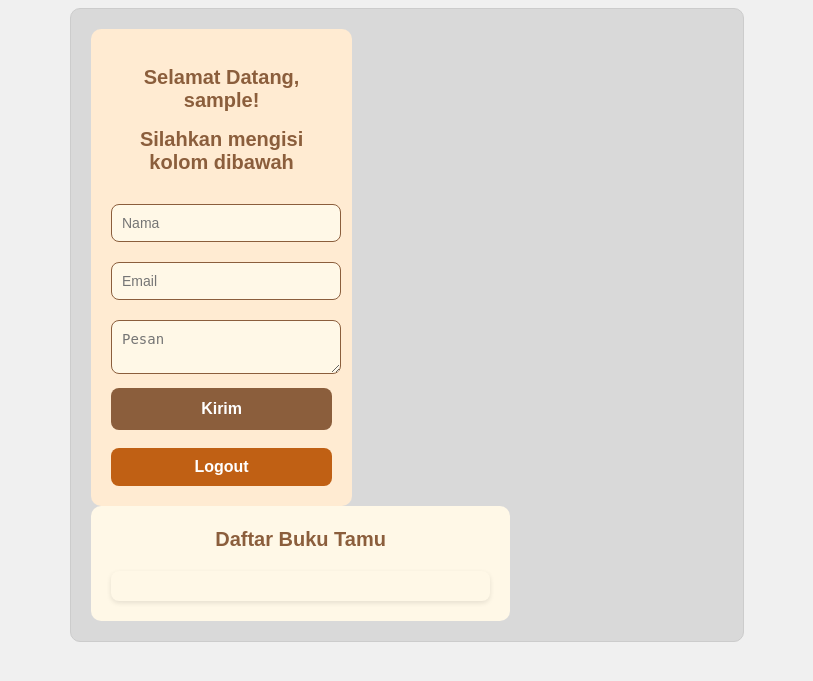
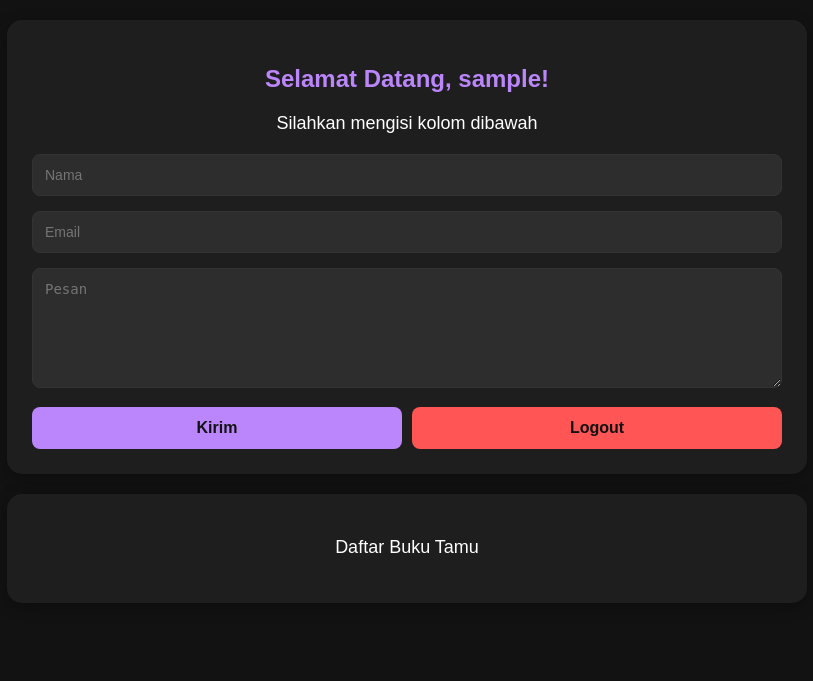
Before and after one commit to geatasya/bukutamu, a PHP site: page /buku_tamu.php in a window 1280 px wide. Shown: the top 681 px of the page, without its empty margins (233-1046 px from the left). Run offline with PHP 8.4, Linux system fonts and the light colour scheme; the visitor is signed in with stand-in values (Sample User, id 1); data that the repository does not hold is empty.

Commit message:
buku_tamu.php

```diff
--- a/buku_tamu.php
+++ b/buku_tamu.php
@@ -1,22 +1,24 @@
 <?php
+session_start();
 
 $servername = "localhost";
 $dbUsername = "root";
-$dbPassword = "";
+$dbPassword = "GeatasyaMySQL29.";
 $dbname = "buku_tamu";
 
 $conn = new mysqli($servername, $dbUsername, $dbPassword, $dbname);
 
-session_start();
+if ($conn->connect_error) {
+    die("Connection failed: " . $conn->connect_error);
+}
+
 if (!isset($_SESSION['username'])) {
-    header("Location: index.php");
+    header("Location: login.php");
     exit();
 }
 
-$data_tamu = [];
-$query = "SELECT * FROM tb_tamu";
+$query = "SELECT * FROM tb_tamu ORDER BY created_at DESC";
 $data_tamu = $conn->query($query);
-
 
 if ($_SERVER["REQUEST_METHOD"] == "POST") {
     $nama = htmlspecialchars($_POST['nama']);
@@ -30,8 +32,10 @@ if ($_SERVER["REQUEST_METHOD"] == "POST") {
     ];
 
     $_SESSION['buku_tamu'][] = $newEntry;
-    $query = "INSERT INTO tb_tamu (nama, email, pesan) VALUES ('$nama','$email', '$pesan')";
-    $fetch = $conn->query($query);
+
+    $stmt = $conn->prepare("INSERT INTO tb_tamu (nama, email, pesan) VALUES (?, ?, ?)");
+    $stmt->bind_param("sss", $nama, $email, $pesan);
+    $stmt->execute();
 }
 
 ?>
@@ -44,120 +48,126 @@ if ($_SERVER["REQUEST_METHOD"] == "POST") {
     <title>Buku Tamu</title>
     <style>
         body {
-            font-family: Arial, sans-serif;
-            text-align: center;
-            background-color: #f0f0f0;
+            font-family: 'Poppins', sans-serif;
+            background-color: #121212;
+            color: #e0e0e0;
+            margin: 0;
+            padding: 20px;
         }
 
-        .container {
-            width: 50%;
-            margin: auto;
-            padding: 20px;
-            border: 1px solid #ccc;
-            border-radius: 10px;
-            background-color: #d9d9d9;
+        .main-container {
+            max-width: 800px;
+            margin: 0 auto;
         }
 
-        .sidebar {
-            width: 35%;
-            padding: 20px;
-            background: #FFEBD2;
-            border-radius: 10px;
-            height: fit-content;
+        .form-container {
+            background: #1e1e1e;
+            padding: 25px;
+            border-radius: 15px;
+            box-shadow: 0 4px 15px rgba(0, 0, 0, 0.3);
+            margin-bottom: 20px;
         }
 
-        .content {
-            width: 60%;
-            background: #FFF8E7;
-            padding: 20px;
-            border-radius: 10px;
-            display: flex;
-            flex-direction: column;
-            height: 93%;
+        .tamu-container {
+            background: #1e1e1e;
+            padding: 25px;
+            border-radius: 15px;
+            box-shadow: 0 4px 15px rgba(0, 0, 0, 0.3);
         }
 
-        h2, h3 {
-            font-weight: bold;
-            font-size: 20px;
+        h2 {
+            color: #bb86fc;
+            font-weight: 600;
+            margin-bottom: 20px;
             text-align: center;
-            color: #8B5E3C;
         }
 
         h3 {
-            margin-top: 2px;
+            color: #ffffff;
+            font-weight: 500;
+            margin-bottom: 20px;
+            text-align: center;
+            font-size: 18px;
+        }
+
+        .form-group {
+            margin-bottom: 15px;
         }
 
         input, textarea {
-            width: 94%;
-            padding: 10px;
-            margin: 10px 0;
-            border: 1px solid #8B5E3C;
+            width: 100%;
+            padding: 12px;
+            border: 1px solid #333;
             border-radius: 8px;
-            background: #FFF8E7;
+            background: #2d2d2d;
             font-size: 14px;
+            color: #e0e0e0;
+            box-sizing: border-box;
         }
 
-        button {
-            width: 100%;
+        textarea {
+            min-height: 120px;
+            resize: vertical;
+        }
+
+        .button-group {
+            display: flex;
+            gap: 10px;
+            margin-top: 15px;
+        }
+
+        button, .logout-btn {
             padding: 12px;
-            background: #8B5E3C;
+            background: #bb86fc;
             border: none;
-            color: white;
+            color: #121212;
             font-size: 16px;
-            font-weight: bold;
+            font-weight: 600;
             border-radius: 8px;
             cursor: pointer;
             transition: 0.3s;
+            text-align: center;
+            text-decoration: none;
+            flex: 1;
+        }
+
+        .logout-btn {
+            background: #ff5555;
+            display: block;
+            text-align: center;
+            padding: 12px;
         }
 
         button:hover {
-            background: #6F4E37;
+            background: #9d65d0;
+            color: #fff;
         }
 
-        .list-tamu {
-            flex-grow: 1;
-            background: #FFF8E7;
-            padding: 15px;
-            border-radius: 8px;
-            box-shadow: 0 2px 5px rgba(0, 0, 0, 0.1);
-            overflow-y: auto;
-            max-height: 60vh;
-            margin-top: 0px;
+        .logout-btn:hover {
+            background: #ff3333;
+            color: #fff;
         }
 
         .tamu-item {
-            background: #FFEBD2;
-            padding: 10px;
+            background: #252525;
+            padding: 15px;
             border-radius: 8px;
-            box-shadow: 0 2px 5px rgba(0, 0, 0, 0.1);
-            margin-bottom: 10px;
-            width: 95%;
-            display: inline-block;
-            position: relative;
+            margin-bottom: 15px;
+            border-left: 4px solid #bb86fc;
+        }
+
+        .tamu-item strong {
+            color: #bb86fc;
+            font-size: 16px;
         }
 
         .tamu-item em {
             display: block;
-            margin-top: 5px;
+            margin-top: 8px;
             font-size: 14px;
             font-style: normal;
-            color: #5A3E2B;
-        }
-
-        a {
-            display: block;
-            padding: 10px 20px;
-            background: #C06014;
-            color: white;
-            text-decoration: none;
-            border-radius: 8px;
-            transition: 0.3s;
-            font-weight: bold;
-            text-align: center;
-        }
-
-        a:hover {
-            background: #8B4513;
+            color: #b0b0b0;
+            line-height: 1.5;
         }
     </style>
 </head>
@@ -166,15 +176,15 @@ if ($_SERVER["REQUEST_METHOD"] == "POST") {
 <script>
   $(document).ready(function() {
     $('#formTamu').on('submit', function(e) {
-      e.preventDefault(); // Cegah reload
+      e.preventDefault();
 
       $.ajax({
-        url: 'proses_tamu.php', // file proses AJAX
+        url: 'proses_tamu.php',
         type: 'POST',
         data: $(this).serialize(),
         success: function(response) {
-          $('#tamuContainer').prepend(response); // Tambahkan entry baru di atas
-          $('#formTamu')[0].reset(); // Kosongkan form
+          $('#tamuContainer').prepend(response);
+          $('#formTamu')[0].reset();
         }
       });
     });
@@ -182,23 +192,30 @@ if ($_SERVER["REQUEST_METHOD"] == "POST") {
 </script>
 
 <body>
-    <div class="container">
-        <div class="sidebar">
+    <div class="main-container">
+        <div class="form-container">
             <h2>Selamat Datang, <?php echo $_SESSION['username']; ?>!</h2>
             <h3>Silahkan mengisi kolom dibawah</h3>
             <form id="formTamu">
-                <input type="text" name="nama" placeholder="Nama" required><br>
-                <input type="email" name="email" placeholder="Email" required><br>
-                <textarea name="pesan" placeholder="Pesan" required></textarea><br>
-                <button type="submit">Kirim</button>
+                <div class="form-group">
+                    <input type="text" name="nama" placeholder="Nama" required>
+                </div>
+                <div class="form-group">
+                    <input type="email" name="email" placeholder="Email" required>
+                </div>
+                <div class="form-group">
+                    <textarea name="pesan" placeholder="Pesan" required></textarea>
+                </div>
+                <div class="button-group">
+                    <button type="submit">Kirim</button>
+                    <a href="logout.php" class="logout-btn">Logout</a>
+                </div>
             </form>
-            <br>
-            <a href="logout.php">Logout</a>
         </div>
 
-        <div class="content">
+        <div class="tamu-container">
             <h3>Daftar Buku Tamu</h3>
-            <div class="list-tamu" id="tamuContainer">
+            <div id="tamuContainer">
                 <?php foreach($data_tamu as $tamu) { ?>
                     <div class='tamu-item'>
                         <strong><?= $tamu['nama'] ?></strong> (<?= $tamu['email'] ?>)
```
